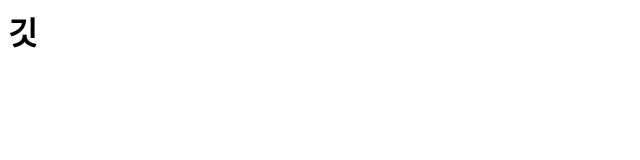
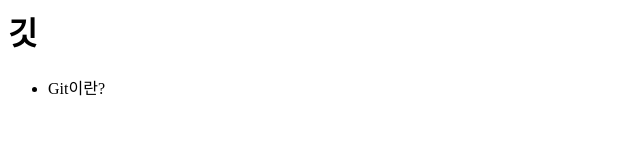
Before and after one commit to aalloorz/opentutorials_git_aalloo, a plain HTML site: page index.html in a window 1280 px wide. Shown: the full height of the page, 0-640 px from the left. Drawn offline with Linux system fonts and the light colour scheme.

Commit message:
li 추가

```diff
--- a/index.html
+++ b/index.html
@@ -3,6 +3,8 @@
 		<header>
 			<h1>깃</h1>
 		</header>
-		<ul></ul>
+		<ul>
+			<li>Git이란?</li>
+		</ul>
 	</body>
 </html>
```
